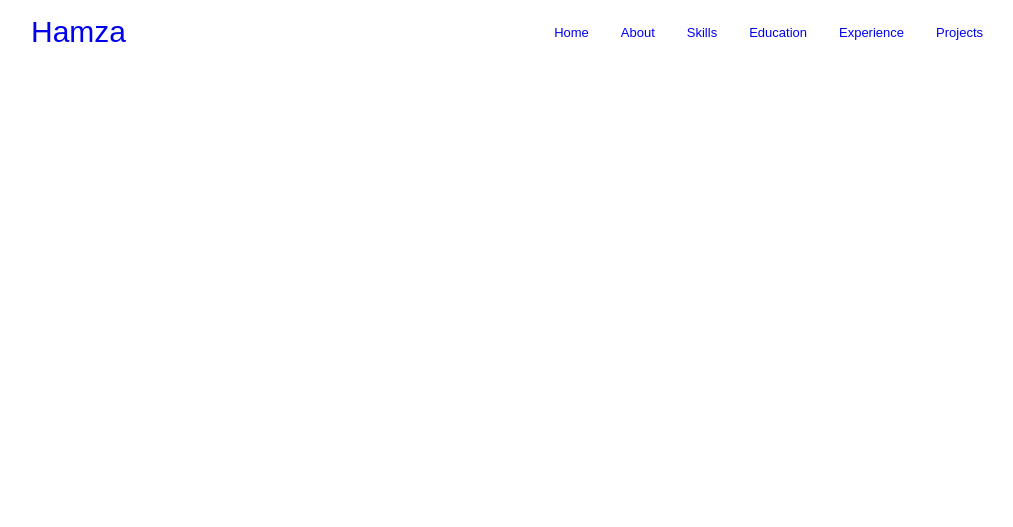
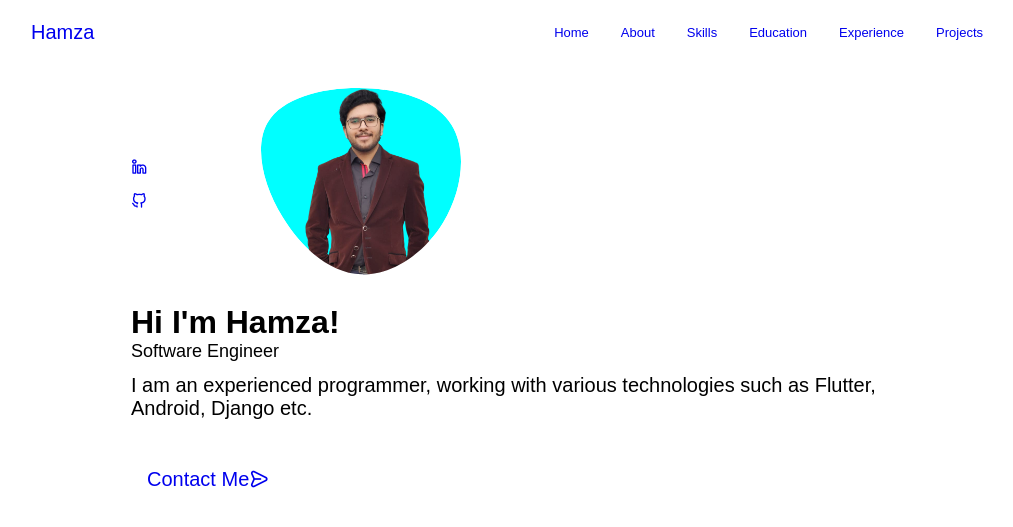
Before and after one commit to Hamza-18/Portfolio, a Django app: page /portfolio/ in a window 1280 px wide. Shown: the top 527 px of the page, without its empty margins (125-1138 px from the left). Run offline with Django 3.2, Linux system fonts and the light colour scheme.

```diff
--- a/portfolio/static/main.js
+++ b/portfolio/static/main.js
@@ -1,7 +1,15 @@
- document.addEventListener("DOMContentLoaded",() =>{
-     const navMenu = document.getElementById("nav-menu"),
-         navToggle = document.getElementById("nav-toggle"),
-         navClose = document.getElementById("nav-close");
-     navToggle.onclick = () => navMenu.classList.add("show_menu")
-     navClose.onclick = () =>navMenu.classList.remove("show_menu")
- });
+document.addEventListener("DOMContentLoaded", () => {
+    /* Hide and show menu*/
+    const navMenu = document.getElementById("nav-menu"),
+        navToggle = document.getElementById("nav-toggle"),
+        navClose = document.getElementById("nav-close");
+
+    const showMenu = () => navMenu.classList.add("show_menu")
+    const hideMenu = () => navMenu.classList.remove("show_menu")
+
+    navToggle.onclick = showMenu
+    navClose.onclick = hideMenu
+
+    const navIcon = document.querySelectorAll(".nav_item")
+    navIcon.forEach(icon => icon.onclick = () => hideMenu())
+});
--- a/portfolio/static/style.css
+++ b/portfolio/static/style.css
@@ -51,7 +51,7 @@ html {
 body {
     margin: 0 0 var(--header-height);
     font-family: sans-serif;
-    font-size: 30px;
+    font-size: 20px;
 }
 
 h1, h2, h3, h4 {
@@ -106,6 +106,7 @@ img {
     bottom: 0;
     position: fixed;
     z-index: var(--z-fixed);
+    background-color: white;
 }
 
 /*===========Navigation===========*/
@@ -150,7 +151,10 @@ img {
 
 }
 
-
+.nav_list {
+    grid-template-columns: repeat(3, 1fr);
+    column-gap: 3rem;
+}
 
 .nav_link {
     display: flex;
@@ -187,32 +191,96 @@ img {
 .hide_menu {
     bottom: -100%;
 }
+.button{
+    display: inline-block;
+    padding:1rem;
+    border: 0.5rem;
+    font-weight: var(--font-medium);
+}
+/*==========Home===========*/
+.home_container{
+    gap: 1rem;
+}
+.home_content{
+    grid-template-columns: 0.5fr 3fr;
+    padding-top: 3.5rem;
+    align-items: center;
+}
+.home_social{
+    display: grid;
+    grid-template-columns: max-content;
+    row-gap: 1rem;
+}
+.home_social-icon{
+    font-size: 1rem;
+}
+.home_social-icon:hover{
+    color: black;
+}
+.home_blob{
+    width: 200px;
+    fill: aqua;
+}
+.home_blob-img{
+    width: 250px;
+}
+.home_data{
+    grid-column: 1/3;
+}
+.home_title{
+    font-size: var(--big-font);
+}
+.home_subtitle{
+    font-size: var(--h3-font);
+    font-weight: var(--font-medium);
+    margin-bottom: var(--mb-0-75);
+}
+.home_description{
+    margin-bottom: var(--mb-2);
+}
+.home_scroll{
+    display: none;
+}
+.home_scroll-button{
+    color: black;
+    transition:.3s ;
+}
+.home_scroll-name{
+    font-size: var(--small-font);
+}
+.button--flex{
+    display: inline-flex;
+    align-items: center;
+}
 
 @media screen and (min-width: 768px) {
-    .container{
+    .container {
         margin-left: auto;
         margin-right: auto;
     }
+
     .header {
         top: 0;
         bottom: initial;
         padding: 0;
     }
-    .nav{
+
+    .nav {
         height: calc(var(--header-height) + 1rem);
         column-gap: 1rem;
     }
-    .nav_toggle,#nav-close, .nav_icon {
+
+    .nav_toggle, #nav-close, .nav_icon {
         display: none;
     }
 
     .nav_list {
         display: flex;
         column-gap: 2rem;
-        float: right;
     }
 
-    .nav_menu{
+    .nav_menu {
         margin-left: auto;
     }
+
 }
--- a/portfolio/templates/portfolio/index.html
+++ b/portfolio/templates/portfolio/index.html
@@ -57,8 +57,58 @@
                 </div>
             </nav>
         </header>
-<main>
+        <main class="main">
+            <!-- ===================Home======================= -->
+            <section class="home section" id="home">
+                <div class="home_container container grid">
+                    <div class="home_content grid">
+                        <div class="home_social">
+                            <a href="#" target="_blank" class="home_social-icon">
+                                <i class="uil uil-linkedin-alt"></i>
+                            </a>
+                            <a href="#" class="home_social-icon">
+                                <i class="uil uil-github-alt"></i> </a>
+                        </div>
+                        <div class="home_img">
+                            <svg class="home_blob" viewBox="0 0 200 187" xmlns="http://www.w3.org/2000/svg"
+                                 xmlns:xlink="http://www.w3.org/1999/xlink">
+                                <mask id="mask0" mask-type="alpha">
+                                    <path d="M190.312 36.4879C206.582 62.1187 201.309 102.826 182.328 134.186C163.346 165.547
+                                        130.807 187.559 100.226 186.353C69.6454 185.297 41.0228 161.023 21.7403 129.362C2.45775
+                                        97.8511 -7.48481 59.1033 6.67581 34.5279C20.9871 10.1032 59.7028 -0.149132 97.9666
+                                        0.00163737C136.23 0.303176 174.193 10.857 190.312 36.4879Z"/>
+                                </mask>
+                                <g mask="url(#mask0)">
+                                    <path d="M190.312 36.4879C206.582 62.1187 201.309 102.826 182.328 134.186C163.346
+                                            165.547 130.807 187.559 100.226 186.353C69.6454 185.297 41.0228 161.023 21.7403
+                                            129.362C2.45775 97.8511 -7.48481 59.1033 6.67581 34.5279C20.9871 10.1032 59.7028
+                                            -0.149132 97.9666 0.00163737C136.23 0.303176 174.193 10.857 190.312 36.4879Z"/>
+                                    <image class="home_blob-img" x="-40" y="-50" href="{% static 'profile.png' %}"/>
+                                </g>
+                            </svg>
+                        </div>
+                        <div class="home_data">
+                            <h1 class="home_title">Hi I'm Hamza!</h1>
+                            <h3 class="home_subtitle">Software Engineer </h3>
+                            <p class="home_description">I am an experienced programmer, working with various
+                                technologies
+                                such as Flutter, Android, Django etc.
+                            </p>
+                            <a href="#" class="button button--flex">
+                                Contact Me <i class="uil uil-message button_icon"></i>
+                            </a>
+                        </div>
+                    </div>
+                    <div class="home_scroll">
+                        <a href="#" class="home_scroll-button button--flex">
+                            <i class="uil uil-mouse-alt home_scroll-mouse"></i>
+                            <span class="home_scroll-name">Scroll down</span>
+                            <i class="uil uil-arrow-down home_scroll_arrow"></i>
+                        </a>
+                    </div>
+                </div>
+            </section>
+
         </main>
-
     </body>
 </html>
```
Also changed, not shown: portfolio/static/blob.svg (added), portfolio/static/profile.png (added). Lines whose indentation alone changed are shown as unchanged.
